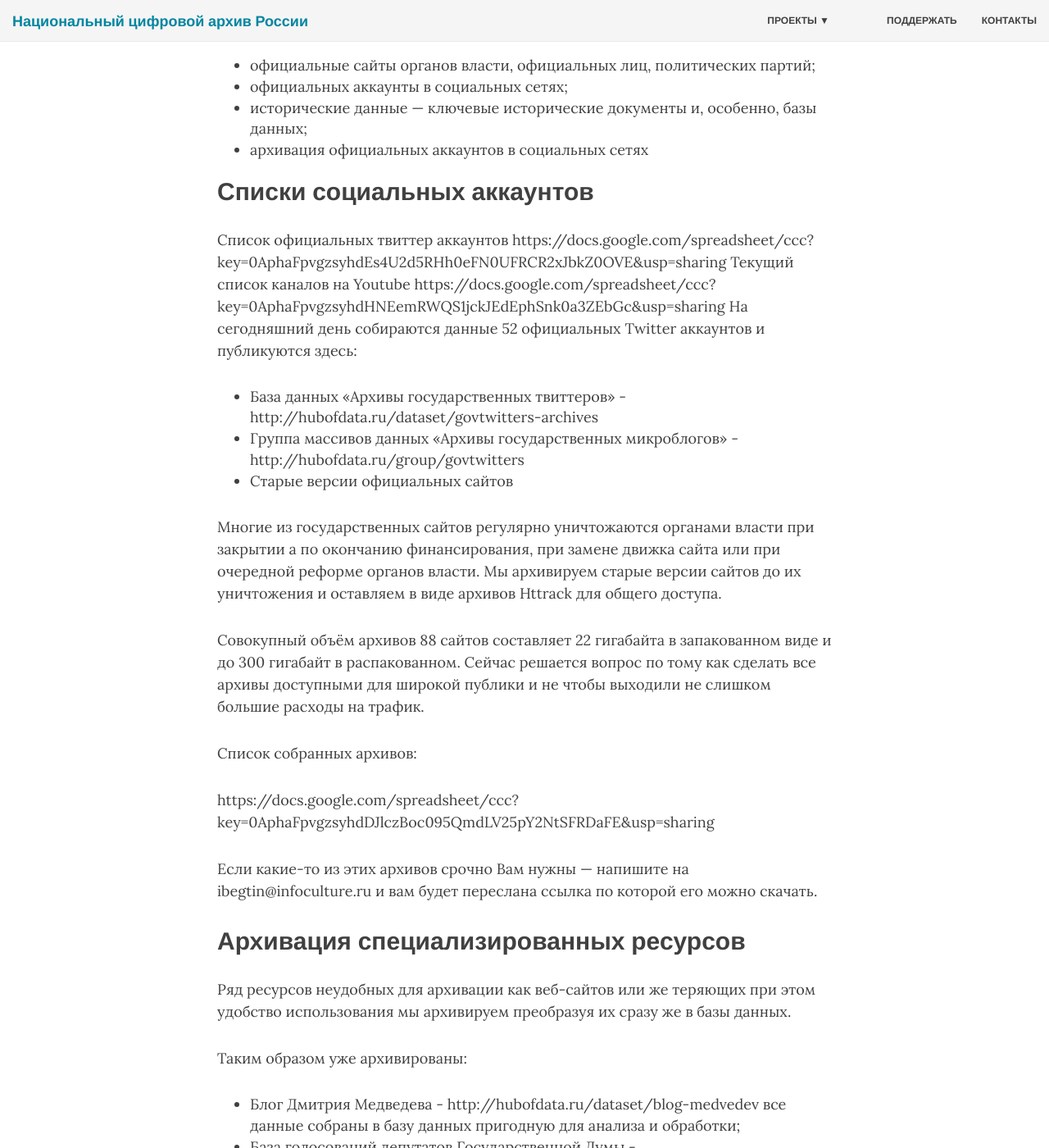
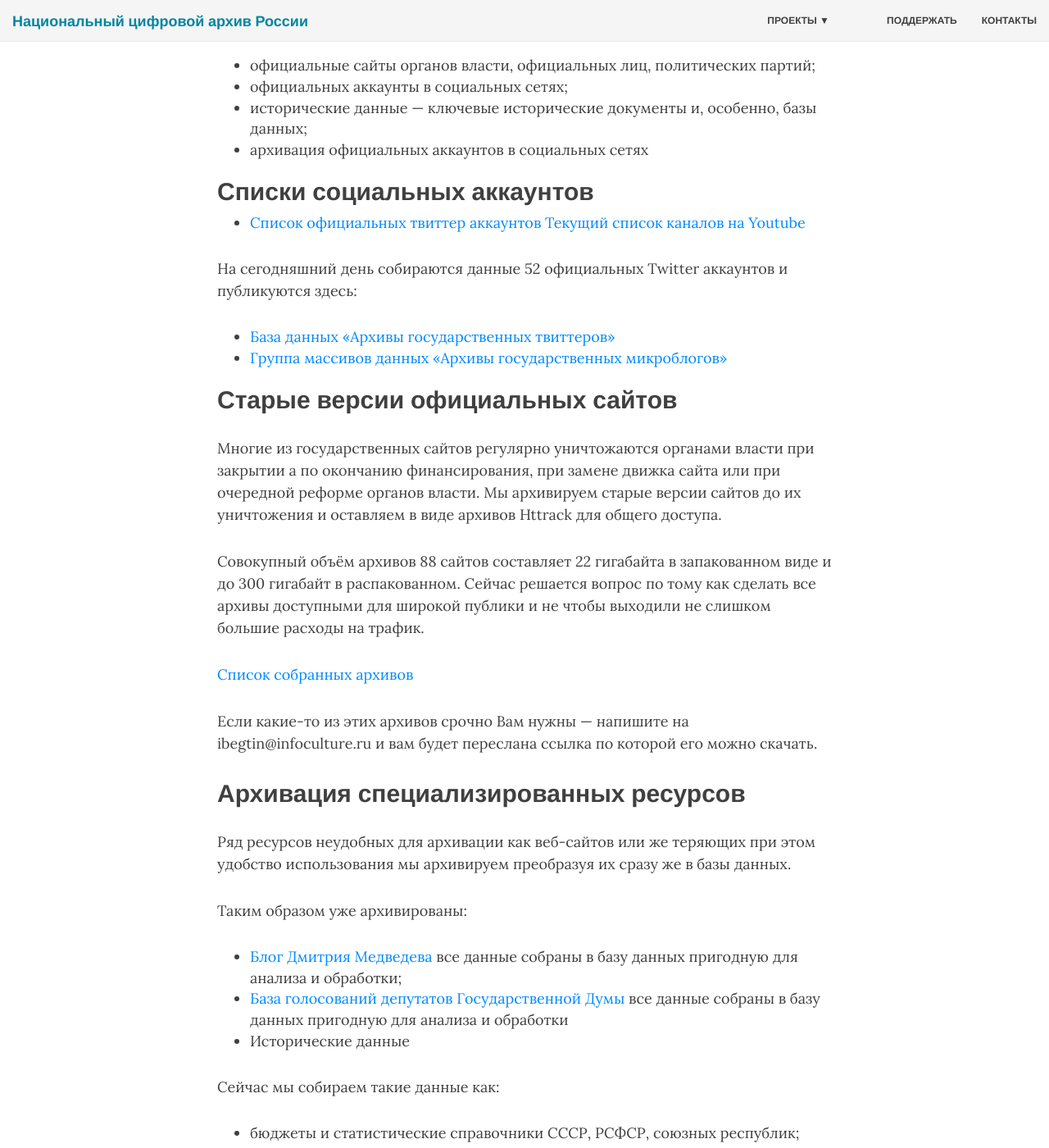
Before and after one commit to infoculture/nationaldigitalarchive, a Jekyll site: the page built from projects/pregov.md, in a window 1280 px wide and 1400 px high, scrolled down 648 px. Shown: the whole window at 82% size. Built offline with Jekyll 4.4.1, drawn with Linux system fonts in a browser that asks for light colours; nearby versions of some CDN libraries; some of the changed text lies outside the part shown.

Commit message:
Update pregov.md

```diff
--- a/projects/pregov.md
+++ b/projects/pregov.md
@@ -18,21 +18,22 @@ title: Консервированное государство
 
 ## Списки социальных аккаунтов
 
-Список официальных твиттер аккаунтов https://docs.google.com/spreadsheet/ccc?key=0AphaFpvgzsyhdEs4U2d5RHh0eFN0UFRCR2xJbkZ0OVE&usp=sharing
-Текущий список каналов на Youtube https://docs.google.com/spreadsheet/ccc?key=0AphaFpvgzsyhdHNEemRWQS1jckJEdEphSnk0a3ZEbGc&usp=sharing
+* [Список официальных твиттер аккаунтов](https://docs.google.com/spreadsheet/ccc?key=0AphaFpvgzsyhdEs4U2d5RHh0eFN0UFRCR2xJbkZ0OVE&usp=sharing)
+[Текущий список каналов на Youtube](https://docs.google.com/spreadsheet/ccc?key=0AphaFpvgzsyhdHNEemRWQS1jckJEdEphSnk0a3ZEbGc&usp=sharing)
+
 На сегодняшний день собираются данные 52 официальных Twitter аккаунтов и публикуются здесь:
 
-* База данных «Архивы государственных твиттеров» - http://hubofdata.ru/dataset/govtwitters-archives
-* Группа массивов данных «Архивы государственных микроблогов» - http://hubofdata.ru/group/govtwitters
-* Старые версии официальных сайтов
+* [База данных «Архивы государственных твиттеров»](http://hubofdata.ru/dataset/govtwitters-archives)
+* [Группа массивов данных «Архивы государственных микроблогов»](http://hubofdata.ru/group/govtwitters)
+
+## Старые версии официальных сайтов
 
 Многие из государственных сайтов регулярно уничтожаются органами власти при закрытии а по окончанию финансирования, при замене движка сайта или при очередной реформе органов власти. Мы архивируем старые версии сайтов до их уничтожения и оставляем в виде архивов Httrack для общего доступа.
 
 Совокупный объём архивов 88 сайтов составляет 22 гигабайта в запакованном виде и до 300 гигабайт в распакованном. Сейчас решается вопрос по тому как сделать все архивы доступными для широкой публики и не чтобы выходили не слишком большие расходы на трафик.
 
-Список собранных архивов:
+[Список собранных архивов](https://docs.google.com/spreadsheet/ccc?key=0AphaFpvgzsyhdDJlczBoc095QmdLV25pY2NtSFRDaFE&usp=sharing)
 
-https://docs.google.com/spreadsheet/ccc?key=0AphaFpvgzsyhdDJlczBoc095QmdLV25pY2NtSFRDaFE&usp=sharing
 
 Если какие-то из этих архивов срочно Вам нужны — напишите на ibegtin@infoculture.ru и вам будет переслана ссылка по которой его можно скачать.
 
@@ -42,8 +43,8 @@ https://docs.google.com/spreadsheet/ccc?key=0AphaFpvgzsyhdDJlczBoc095QmdLV25pY2N
 
 Таким образом уже архивированы:
 
-* Блог Дмитрия Медведева - http://hubofdata.ru/dataset/blog-medvedev все данные собраны в базу данных пригодную для анализа и обработки;
-* База голосований депутатов Государственной Думы - http://hubofdata.ru/dataset/duma-votes все данные собраны в базу данных пригодную для анализа и обработки
+* [Блог Дмитрия Медведева](http://hubofdata.ru/dataset/blog-medvedev) все данные собраны в базу данных пригодную для анализа и обработки;
+* [База голосований депутатов Государственной Думы](http://hubofdata.ru/dataset/duma-votes) все данные собраны в базу данных пригодную для анализа и обработки
 * Исторические данные
 
 Сейчас мы собираем такие данные как:
```
